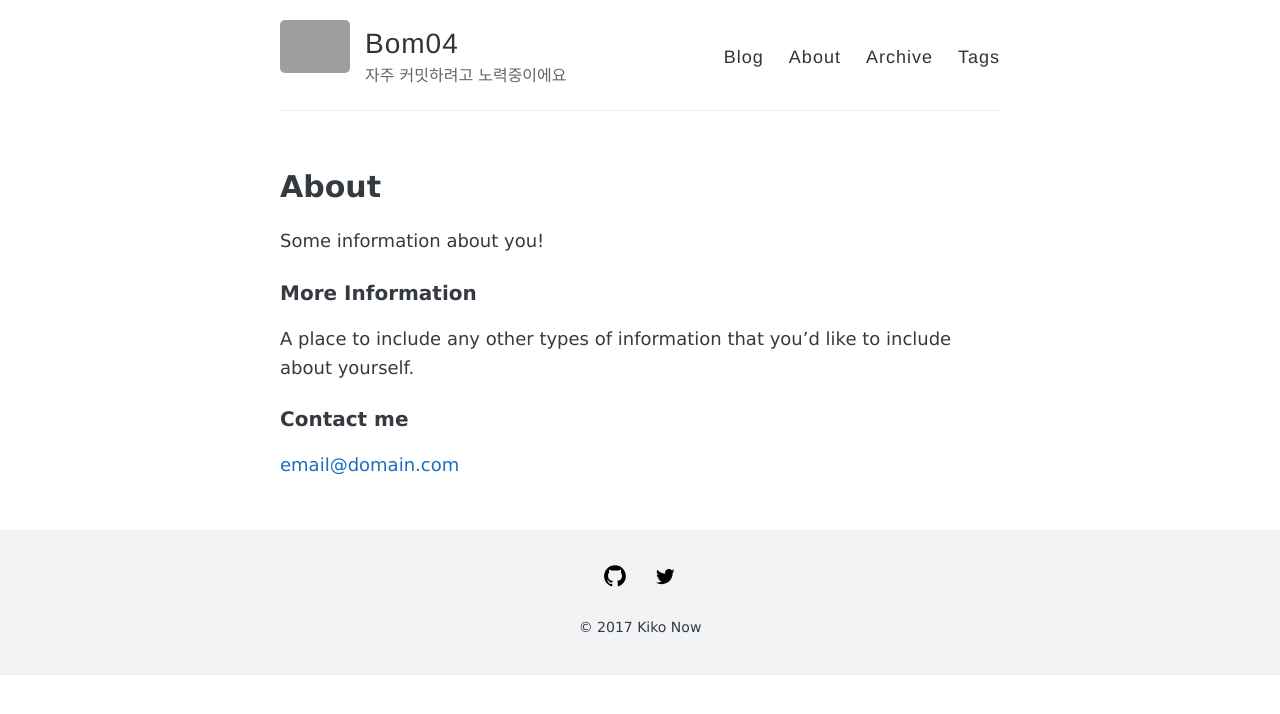
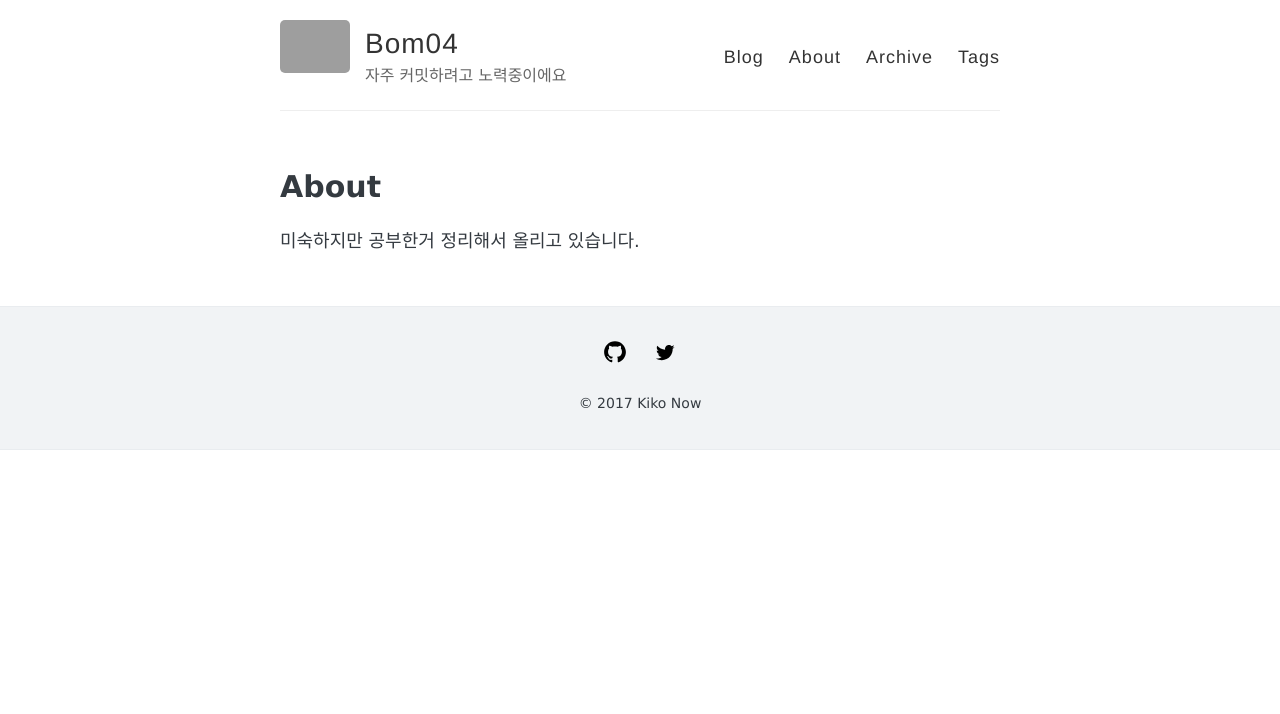
Before and after one commit to bom04/bom04.github.io, a Jekyll site: the page built from about.md, in a window 1280 px wide. Shown: the top 714 px of the page. Built offline with Jekyll 4.4.1, drawn with Linux system fonts in a browser that asks for light colours; grey boxes are pictures that could not be loaded.

Commit message:
about 수정

```diff
--- a/about.md
+++ b/about.md
@@ -4,12 +4,4 @@ title: About
 permalink: /about/
 ---
 
-Some information about you!
-
-### More Information
-
-A place to include any other types of information that you'd like to include about yourself.
-
-### Contact me
-
-[email@domain.com](mailto:email@domain.com)
+미숙하지만 공부한거 정리해서 올리고 있습니다.
```
